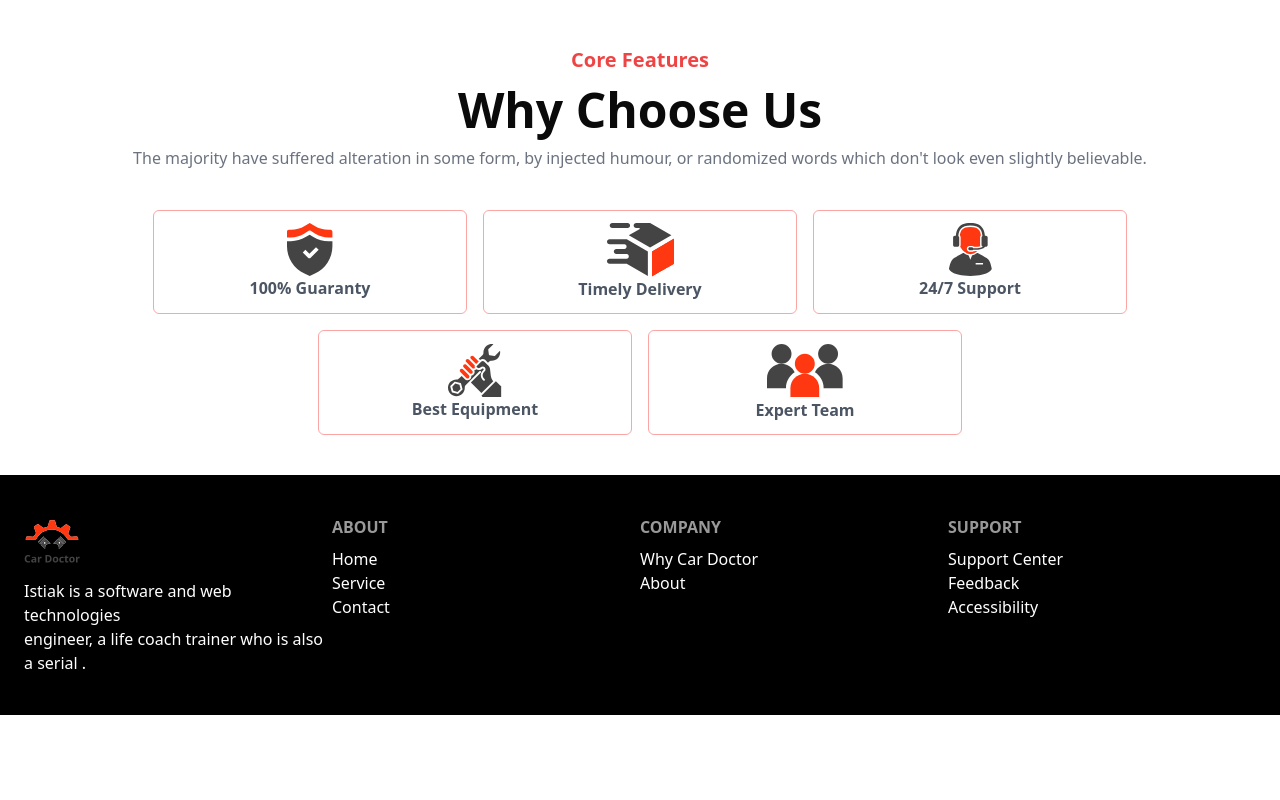
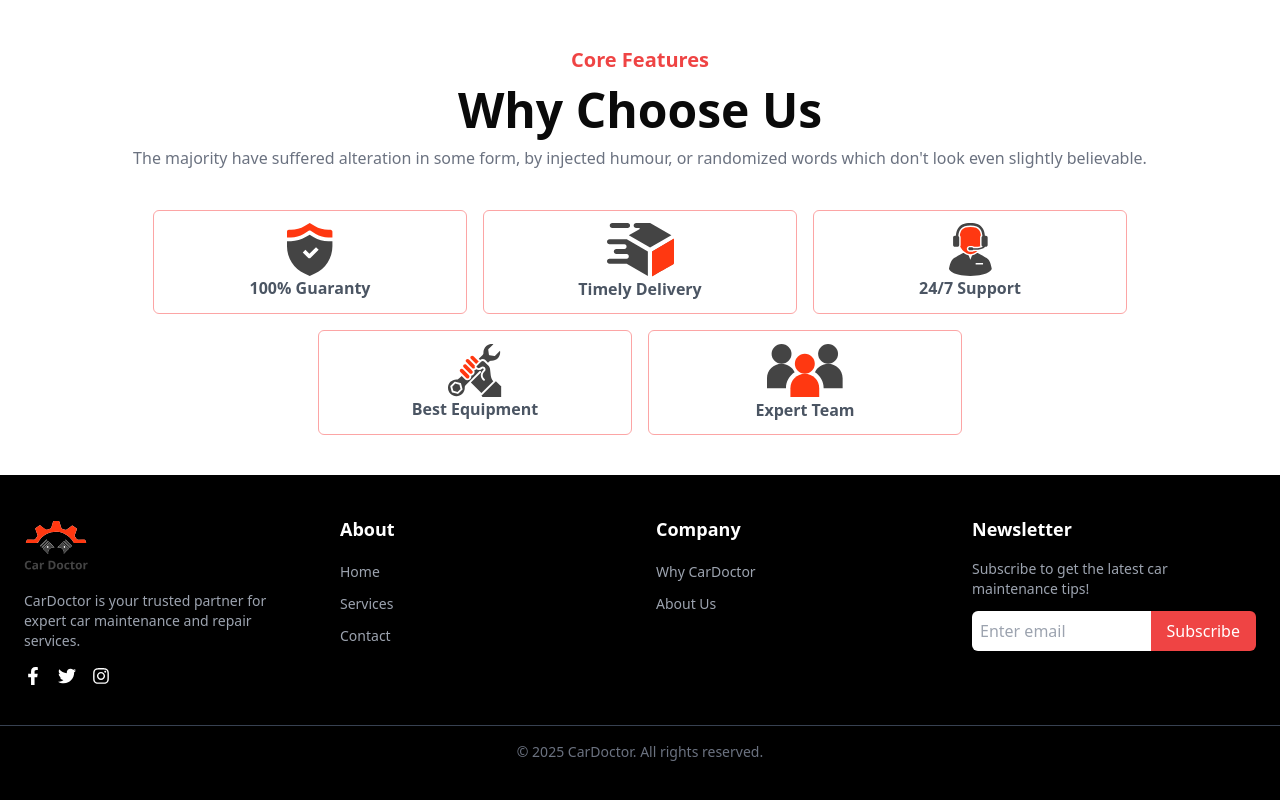
Before and after one commit to istiak19/Car_Doctor, a Next.js app: page / in a window 1280 px wide. Shown: the part 1630-2430 px from the top of the page. Before the commit the page ends 2345 px from the top, so only its background shows below. Built offline with nearby package versions, Linux system fonts and the light colour scheme; no server answers.

Commit message:
footer update

```diff
--- a/src/components/Footer/Footer.jsx
+++ b/src/components/Footer/Footer.jsx
@@ -1,34 +1,64 @@
+"use client";
 import Image from "next/image";
-import logoPic from '../../../public/assets//logo.svg'
+import { FaFacebookF, FaTwitter, FaInstagram } from "react-icons/fa";
+import logoPic from "../../../public/assets/logo.svg";
 
 const Footer = () => {
-    return (
-        <footer className="flex flex-wrap justify-between px-6 py-10 bg-black text-white">
-            <aside className="w-full sm:w-1/4 mb-6 sm:mb-0">
-                <Image className="h-14 w-14" src={logoPic} alt="footer pic" />
-                <p className="mt-2">
-                    Istiak is a software and web technologies <br /> engineer, a life coach trainer who is also a serial .
-                </p>
-            </aside>
-            <nav className="flex flex-col w-full sm:w-1/4 mb-6 sm:mb-0">
-                <h6 className="footer-title">About</h6>
-                <a className="link link-hover">Home</a>
-                <a className="link link-hover">Service</a>
-                <a className="link link-hover">Contact</a>
-            </nav>
-            <nav className="flex flex-col w-full sm:w-1/4 mb-6 sm:mb-0">
-                <h6 className="footer-title">Company</h6>
-                <a className="link link-hover">Why Car Doctor</a>
-                <a className="link link-hover">About</a>
-            </nav>
-            <nav className="flex flex-col w-full sm:w-1/4">
-                <h6 className="footer-title">Support</h6>
-                <a className="link link-hover">Support Center</a>
-                <a className="link link-hover">Feedback</a>
-                <a className="link link-hover">Accessibility</a>
-            </nav>
-        </footer>
-    );
+  return (
+    <footer className="bg-black text-white py-10">
+      <div className="container mx-auto grid grid-cols-1 sm:grid-cols-2 md:grid-cols-4 gap-8 px-6">
+        {/* Logo & Description */}
+        <div>
+          <Image className="h-16 w-16 mb-3" src={logoPic} alt="CarDoctor Logo" />
+          <p className="text-sm text-gray-400">
+            CarDoctor is your trusted partner for expert car maintenance and repair services.
+          </p>
+          {/* Social Icons */}
+          <div className="flex gap-4 mt-4">
+            <FaFacebookF className="text-lg cursor-pointer hover:text-red-500 transition duration-300" />
+            <FaTwitter className="text-lg cursor-pointer hover:text-red-500 transition duration-300" />
+            <FaInstagram className="text-lg cursor-pointer hover:text-red-500 transition duration-300" />
+          </div>
+        </div>
+        {/* Quick Links */}
+        <div>
+          <h6 className="text-lg font-semibold mb-4">About</h6>
+          <ul className="space-y-2">
+            <li><a className="text-gray-400 text-sm hover:text-white transition duration-300" href="#">Home</a></li>
+            <li><a className="text-gray-400 text-sm hover:text-white transition duration-300" href="/services">Services</a></li>
+            <li><a className="text-gray-400 text-sm hover:text-white transition duration-300" href="/contact">Contact</a></li>
+          </ul>
+        </div>
+        {/* Company */}
+        <div>
+          <h6 className="text-lg font-semibold mb-4">Company</h6>
+          <ul className="space-y-2">
+            <li><a className="text-gray-400 hover:text-white transition duration-300 text-sm" href="#">Why CarDoctor</a></li>
+            <li><a className="text-gray-400 hover:text-white transition duration-300 text-sm" href="#">About Us</a></li>
+          </ul>
+        </div>
+        {/* Newsletter Subscription */}
+        <div>
+          <h6 className="text-lg font-semibold mb-4">Newsletter</h6>
+          <p className="text-sm text-gray-400 mb-3">Subscribe to get the latest car maintenance tips!</p>
+          <div className="flex">
+            <input
+              type="email"
+              placeholder="Enter email"
+              className="w-full p-2 rounded-l-md text-black"
+            />
+            <button className="bg-red-500 px-4 text-white rounded-r-md hover:bg-red-600 transition duration-300">
+              Subscribe
+            </button>
+          </div>
+        </div>
+      </div>
+      {/* Footer Bottom */}
+      <div className="text-center mt-10 text-gray-500 text-sm border-t border-gray-700 pt-4">
+        © {new Date().getFullYear()} CarDoctor. All rights reserved.
+      </div>
+    </footer>
+  );
 };
 
 export default Footer;
```
